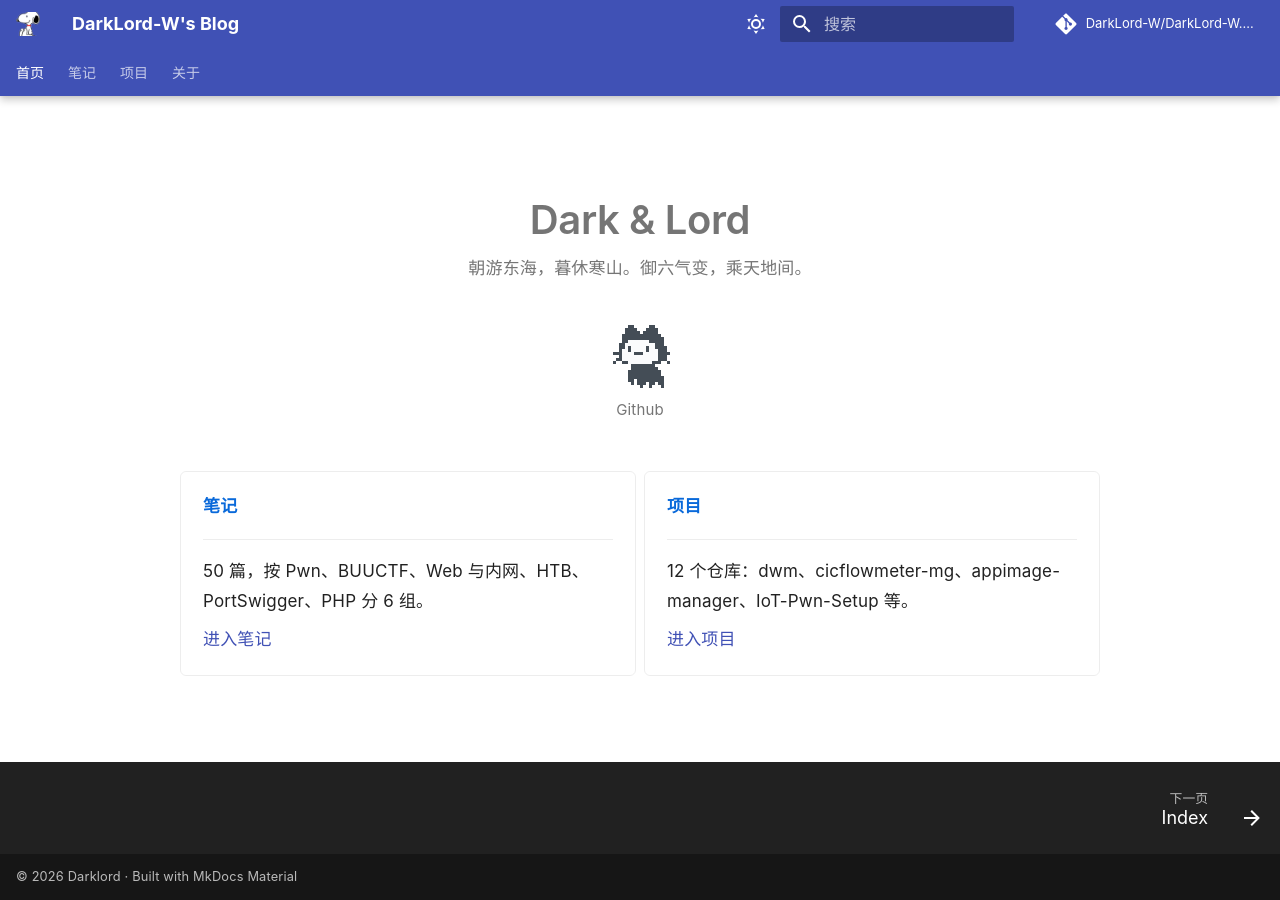
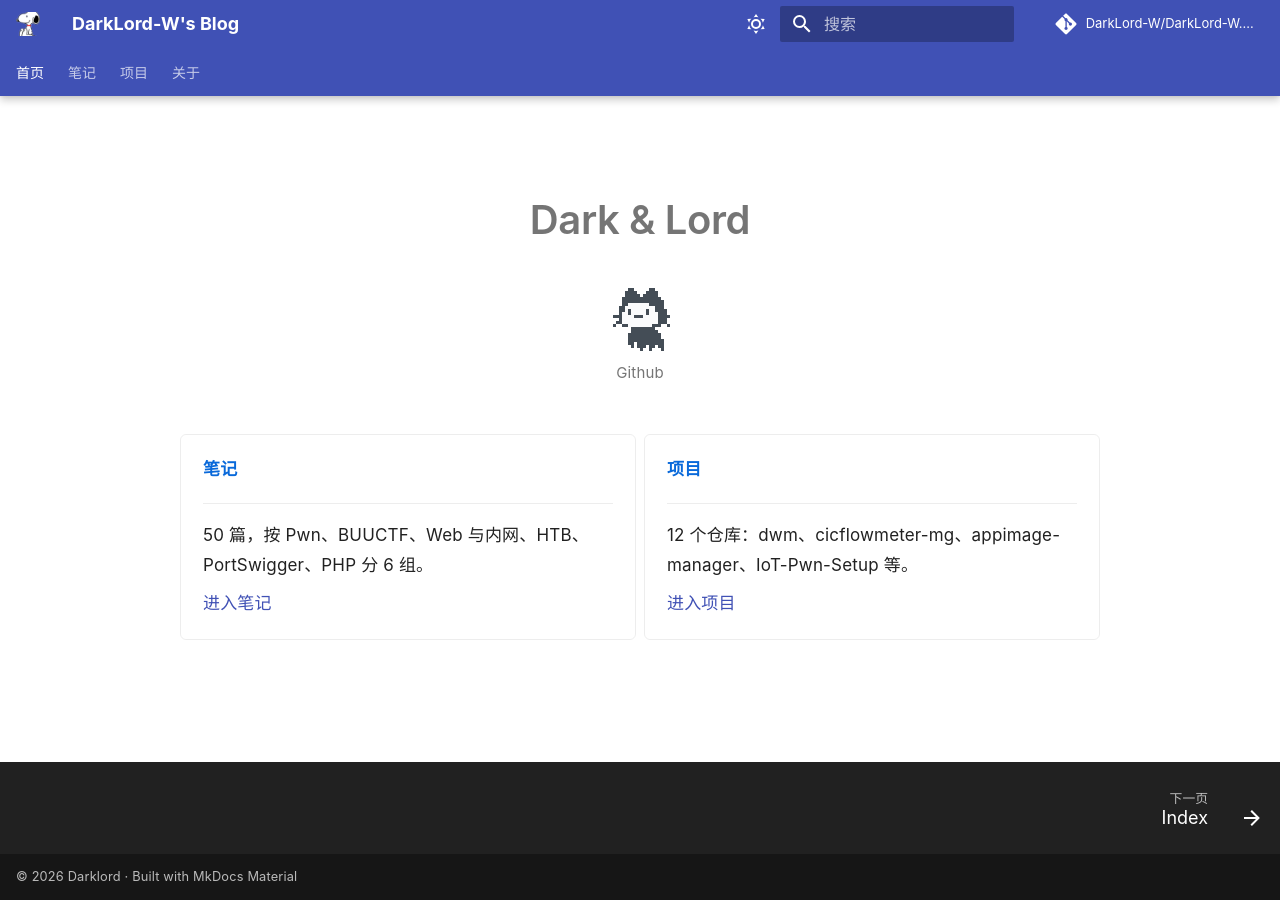
Before and after one commit to DarkLord-W/DarkLord-W.github.io, an MkDocs documentation site: the page built from docs/index.md, in a window 1280 px wide. Built offline with MkDocs 1.6.1 and Material for MkDocs 9.7.7, drawn with Linux system fonts in a browser that asks for light colours; comment, search, counter and statistics services are not loaded.

Commit message:
style(home): 主页去掉诗句，诗句只在关于页出现
关于页现在整页只有那首诗，主页再放一遍会把它摊薄成副标题。
主页身份区收敛为：标题 Dark & Lord → Mona（点击跳 GitHub）→ 两张入口卡。

验证：mkdocs build --strict 通过。

```diff
--- a/docs/index.md
+++ b/docs/index.md
@@ -7,8 +7,6 @@ hide:
 <div class="hero" markdown>
 
 # Dark & Lord
-
-朝游东海，暮休寒山。御六气变，乘天地间。
 
 <a class="mona" href="https://github.com/DarkLord-W" target="_blank" rel="noopener">
   <img src="assets/mona.gif" alt="GitHub" width="72" height="72">
```
